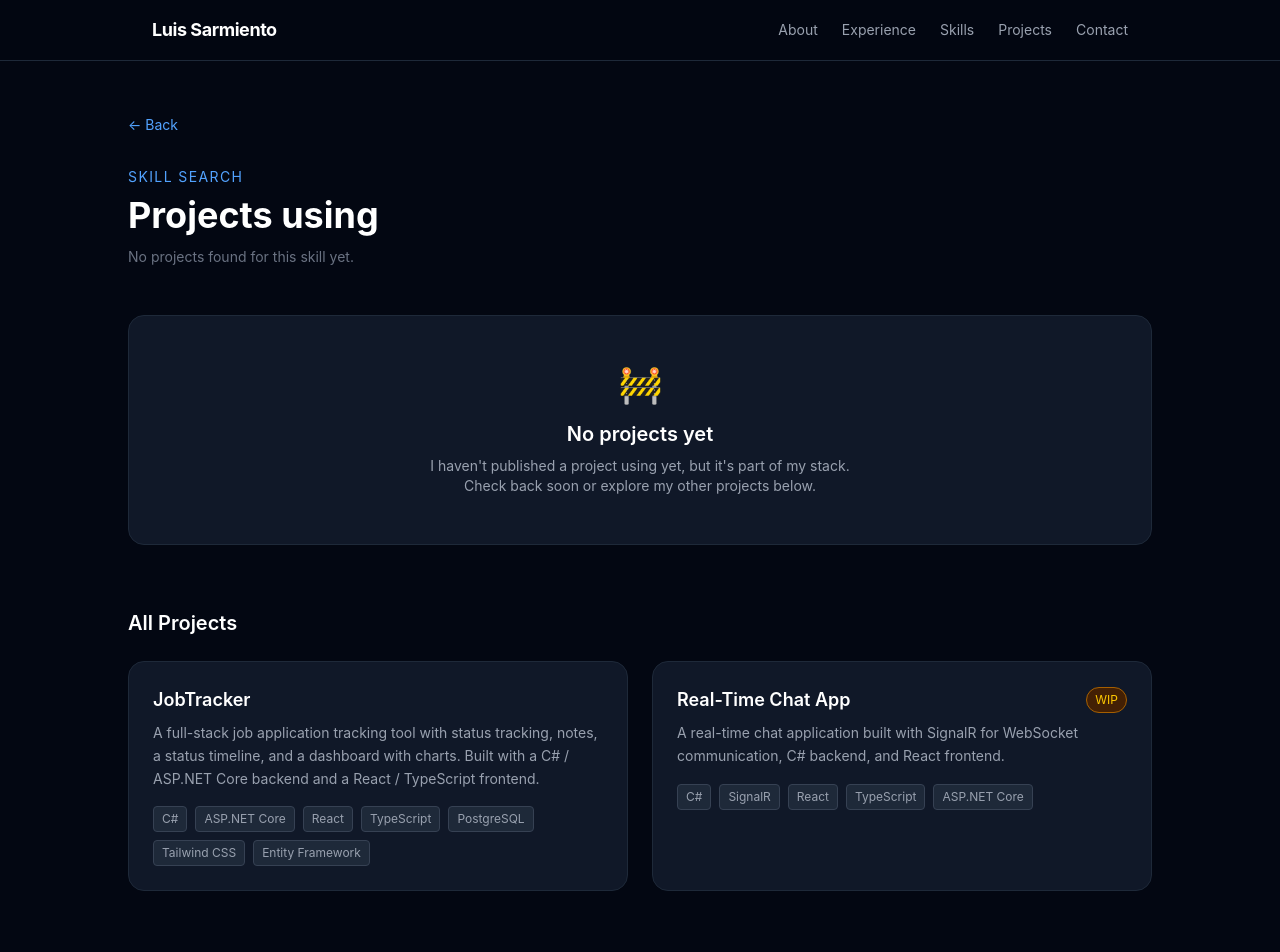
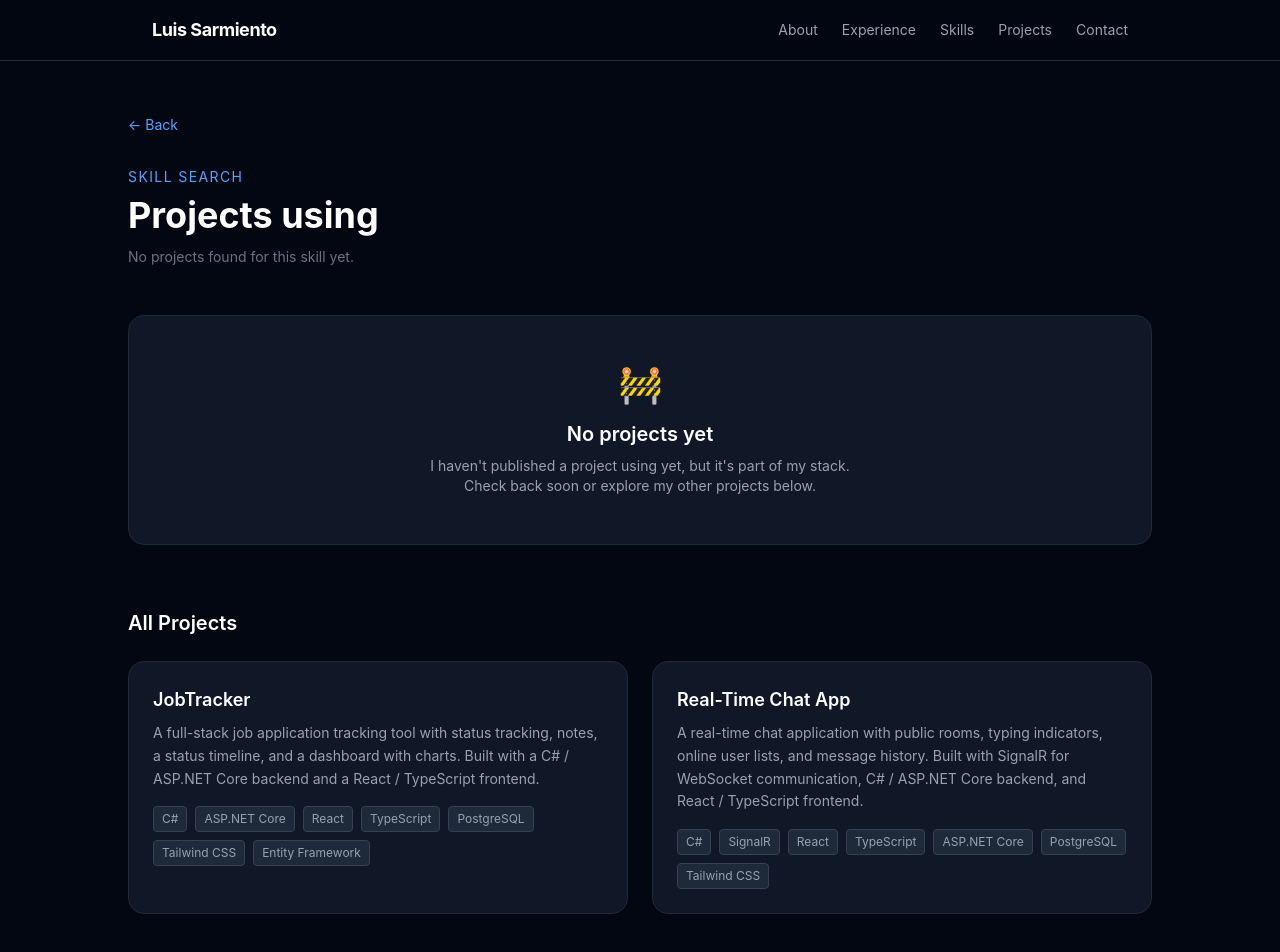
Before and after one commit to lsarm38/portfolio, a React app: page /projects in a window 1280 px wide. Shown: the top 952 px of the page. Built offline with nearby package versions, Linux system fonts and the light colour scheme; the HTML template or start-up script is replaced by a standard one.

Commit message:
feat: update ChatApp project with live demo link

```diff
--- a/src/data/projects.ts
+++ b/src/data/projects.ts
@@ -30,12 +30,20 @@ export const projects: Project[] = [
   {
     title: "Real-Time Chat App",
     description:
-      "A real-time chat application built with SignalR for WebSocket communication, C# backend, and React frontend.",
-    stack: ["C#", "SignalR", "React", "TypeScript", "ASP.NET Core"],
-    demo: "",
-    github: "",
-    live: false,
-    wip: true,
+      "A real-time chat application with public rooms, typing indicators, online user lists, and message history. Built with SignalR for WebSocket communication, C# / ASP.NET Core backend, and React / TypeScript frontend.",
+    stack: [
+      "C#",
+      "SignalR",
+      "React",
+      "TypeScript",
+      "ASP.NET Core",
+      "PostgreSQL",
+      "Tailwind CSS",
+    ],
+    demo: "https://chat-app-delta-ten-28.vercel.app",
+    github: "https://github.com/lsarm38/ChatApp",
+    live: true,
+    wip: false,
   },
 ];
 
```
